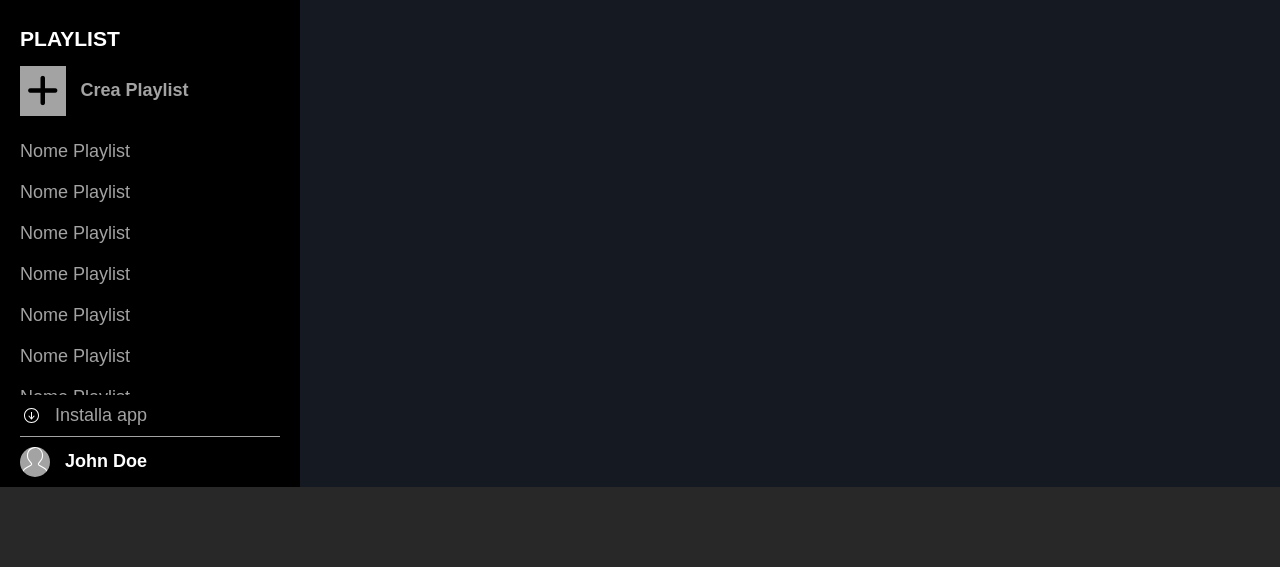
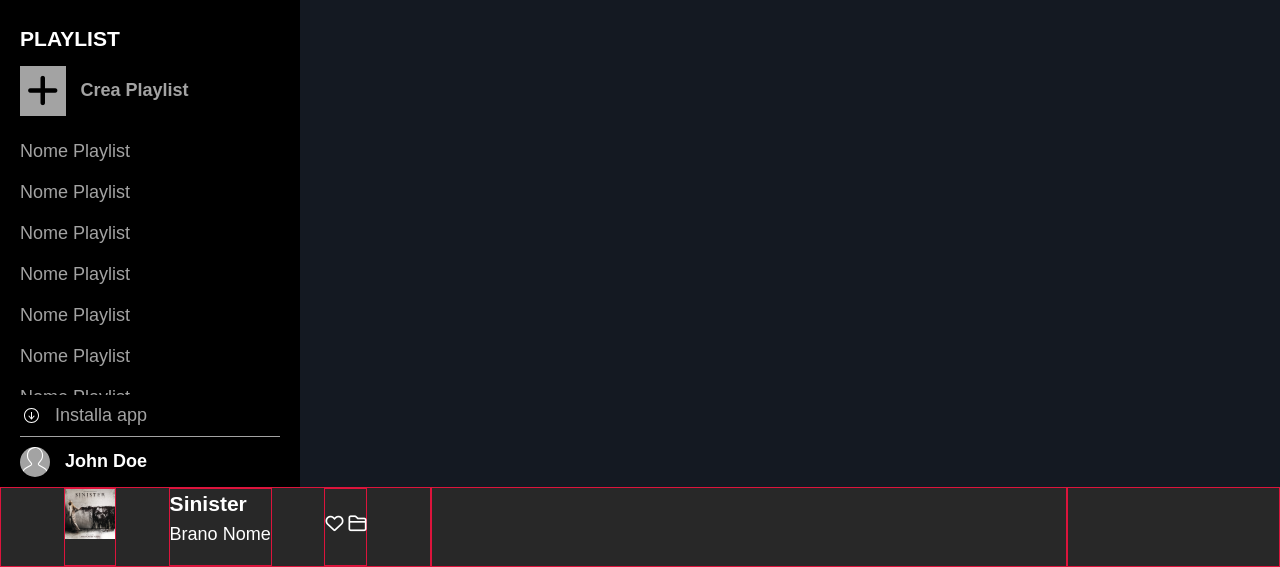
Before and after one commit to alexis39tt/html-css-spotifyweb, a plain HTML site: page index.html in a window 1280 px wide. Shown: the part 233-800 px from the top of the page. Drawn offline with Linux system fonts and the light colour scheme.

Commit message:
started creating footer

```diff
--- a/assets/css/style.css
+++ b/assets/css/style.css
@@ -199,6 +199,48 @@ footer{
     width: 100%;
     height: 80px;
     background-color: #282828;
+    display: flex;
+    justify-content: space-between;
+}
+
+footer div{
+    border: 1px solid crimson;
+}
+
+.song{
+    flex-grow: 1;
+    padding: 0px 10px;
+    color: white;
+    display: flex;
+    justify-content: space-evenly;
+    line-height: 80px;
+}
+
+.song-img{
+    display: flex;
+    justify-content: center;
+}
+
+.song-img img{
+    width: 50px;
+    height: 50px;
+}
+
+.song-info{
+    line-height: 30px;
+}
+
+.song-icons{
+    line-height: 70px;
+    cursor: pointer;
+}
+
+.player{
+    flex-grow: 3;
+}
+
+.volume{
+    flex-grow: 1;
 }
 
 /* MEDIA QUERIES */
--- a/index.html
+++ b/index.html
@@ -71,7 +71,26 @@
 
     </main>
     <footer>
+        <div class="song">
+            <div class="song-img">
+                <img src="./assets/img/sinister.jpeg" alt="current song">
+            </div>
+            <div class="song-info">
+                <h3>Sinister</h3>
+                <p>Brano Nome</p>
+            </div>
+            <div class="song-icons">
+                <i class="fa-regular fa-heart"></i>
+                <i class="fa-regular fa-folder"></i>
+            </div>
 
+        </div>
+        <div class="player">
+
+        </div>
+        <div class="volume">
+
+        </div>
     </footer>
 </body>
 
```
